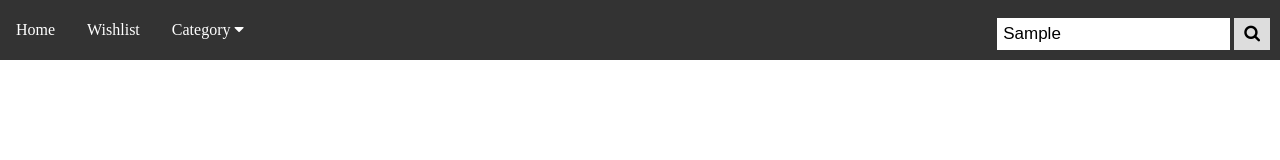
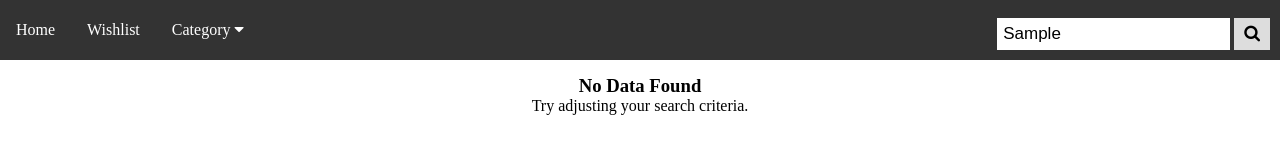
Before and after one commit to AnikaTahshin/book-gallery, a plain HTML site: page index.html in a window 1280 px wide. Both pictures are taken after typing "Sample" into the empty fields and a click on the button 1252 px from the left and 34 px from the top of the page. Drawn offline with nearby package versions, Linux system fonts and the light colour scheme; no server answers.

Commit message:
search data message shown

```diff
--- a/css/responsive.css
+++ b/css/responsive.css
@@ -106,7 +106,3 @@
     max-width: 150px;
   }
 }
-
-/* Large Devices, Wide Screens */
-@media only screen and (min-width: 1200px) {
-}
--- a/js/main.js
+++ b/js/main.js
@@ -103,6 +103,17 @@ document.addEventListener("DOMContentLoaded", function () {
 
 });
 
+
+function noResultHTML() {
+  pagination.innerHTML = "";
+
+  return `
+      <div>
+          <h3>No Data Found</h3>
+          <p>Try adjusting your search criteria.</p>
+      </div>
+  `;
+}
 // pagination buttton starts
 
 function setupPaginationButton(items, row_per_page, current_page) {
@@ -149,6 +160,7 @@ function setupPaginationButton(items, row_per_page, current_page) {
 function searchData(data) {
   // Store the filtered data
   // localStorage.setItem("dataItem", JSON.stringify(data));
+  pagination.innerHTML = "";
 
   cardDiv.innerHTML = "";
 
```
